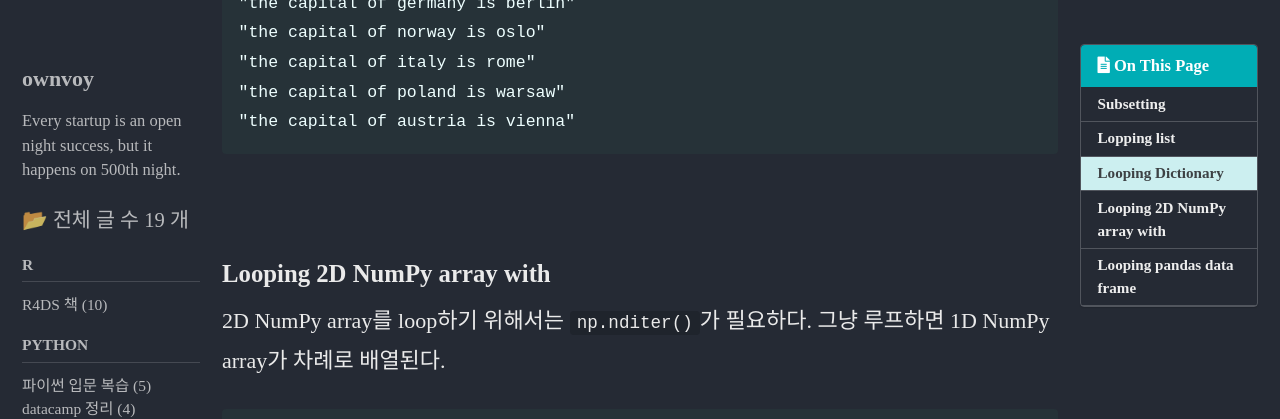
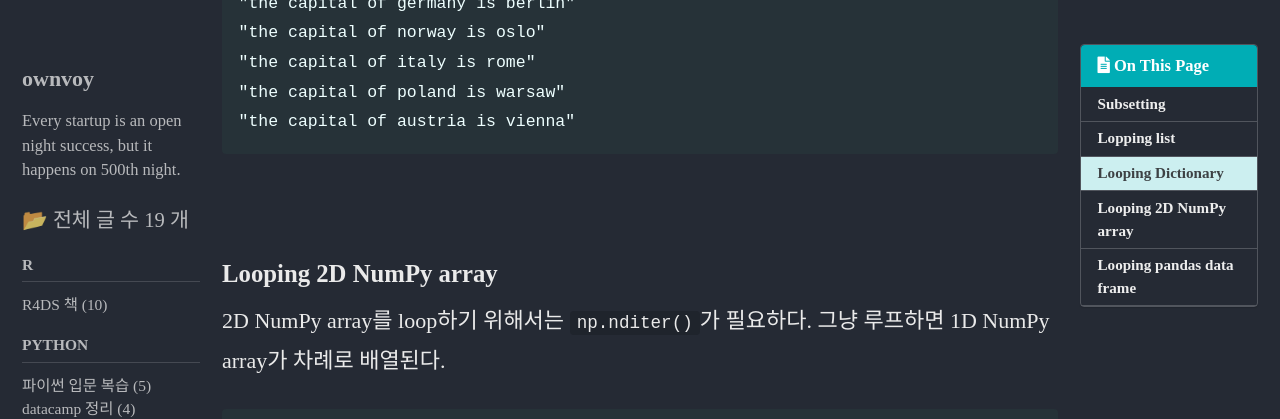
Before and after one commit to ownvoy/ownvoy.github.io, a Jekyll site: the page built from _posts/Python/datacamp/2022-01-25-Loops.md, in a window 1280 px wide and 900 px high, scrolled down 5097 px. Shown: the top 419 px of the window. Built offline with Jekyll 4.4.1, drawn with Linux system fonts in a browser that asks for light colours; cached includes are drawn as plain includes; some web fonts are replaced.

Commit message:
오타 수정

```diff
--- a/_posts/Python/datacamp/2022-01-25-Loops.md
+++ b/_posts/Python/datacamp/2022-01-25-Loops.md
@@ -190,7 +190,7 @@ for x,y in europe.items():
 
 <br>
 
-### Looping 2D NumPy array with
+### Looping 2D NumPy array
 2D NumPy array를 loop하기 위해서는 `np.nditer()`가 필요하다. 그냥 루프하면 1D NumPy array가 차례로 배열된다.
 
 
```
